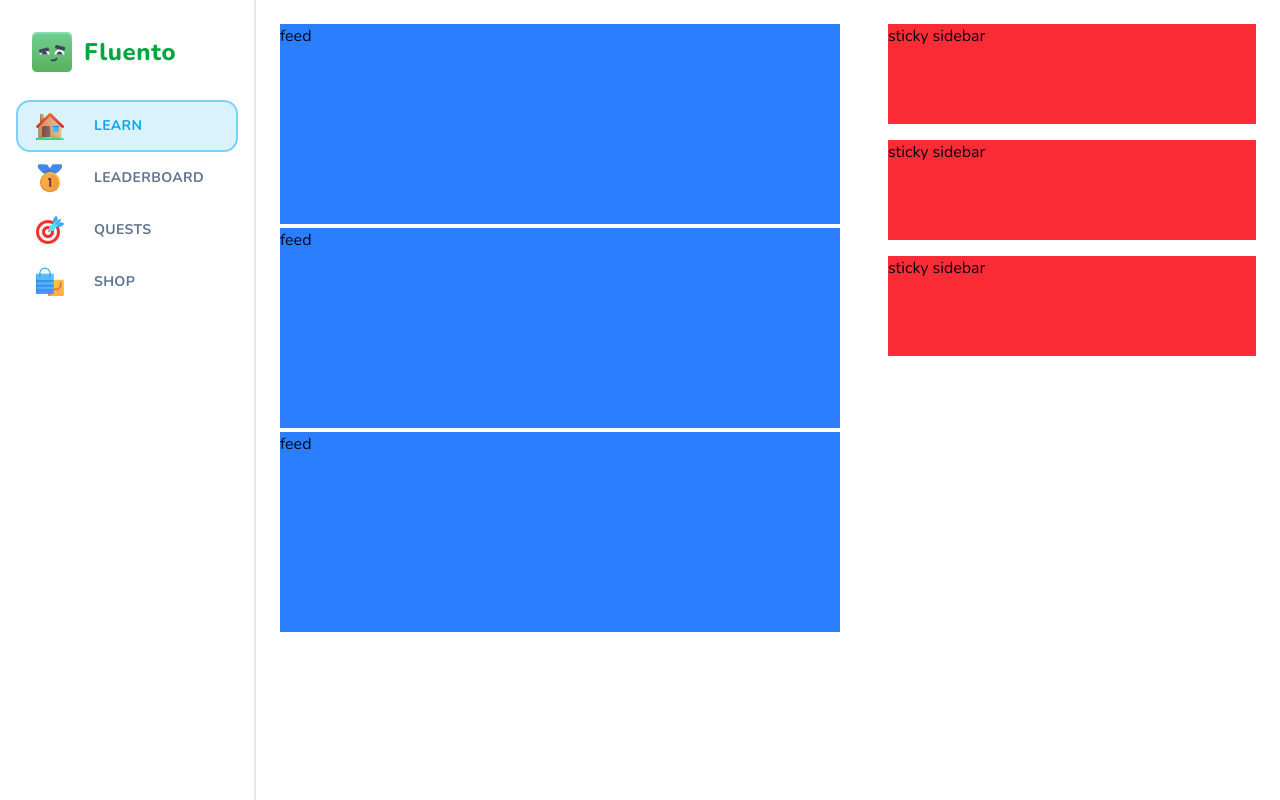
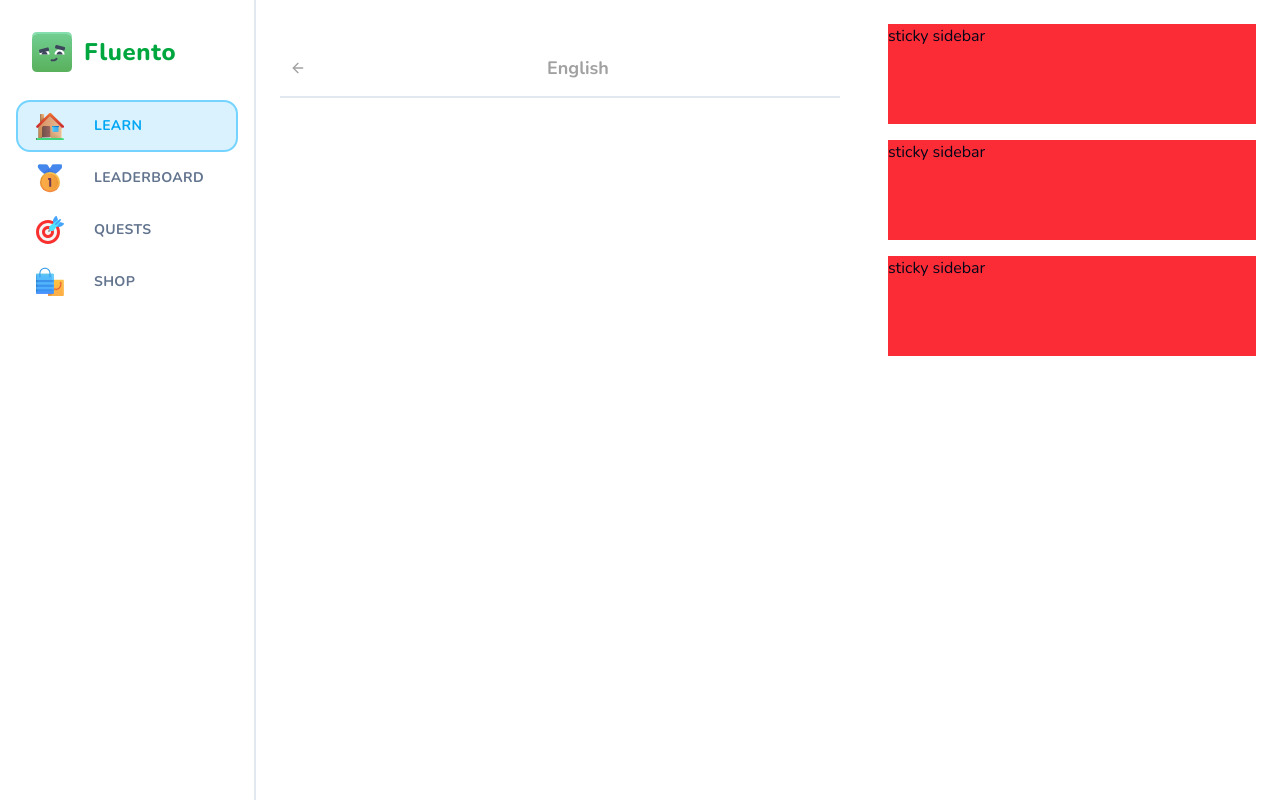
Before and after one commit to upaulo/fluento, a Next.js app: page /learn in a window 1280 px wide. Built offline with nearby package versions, Linux system fonts and the light colour scheme.

Commit message:
feat(header): create reusable component for learn page

```diff
--- /dev/null
+++ b/app/(main)/header.tsx
@@ -0,0 +1,23 @@
+import { ArrowLeft } from "lucide-react";
+import Link from "next/link";
+import { Button } from "@/components/ui/button";
+
+type Props = {
+	title: string;
+};
+
+function Header({ title }: Props) {
+	return (
+		<div className="sticky top-0 bg-white pb-3 lg:pt-[28px] flex items-center justify-between border-b-2 mb-5 text-neutral-400 lg:z-50">
+			<Link href="/courses">
+				<Button variant="ghost" size="sm">
+					<ArrowLeft className="h-5 w-5 stroke-2 text-neutral-400" />
+				</Button>
+			</Link>
+			<h1 className="font-bold text-lg">{title}</h1>
+			<div />
+		</div>
+	);
+}
+
+export default Header;
--- a/app/(main)/learn/page.tsx
+++ b/app/(main)/learn/page.tsx
@@ -1,5 +1,6 @@
 import FeedWrapper from "@/components/feed-wrapper";
 import StickyWrapper from "@/components/sticky-wrapper";
+import Header from "../header";
 
 function LearnPage() {
 	return (
@@ -10,9 +11,7 @@ function LearnPage() {
 				<div className="h-[100px] w-full bg-red-500">sticky sidebar</div>
 			</StickyWrapper>
 			<FeedWrapper>
-				<div className="h-[200px] w-full bg-blue-500 mb-1">feed</div>
-				<div className="h-[200px] w-full bg-blue-500 mb-1">feed</div>
-				<div className="h-[200px] w-full bg-blue-500 mb-1">feed</div>
+				<Header title="English" />
 			</FeedWrapper>
 		</div>
 	);
```
